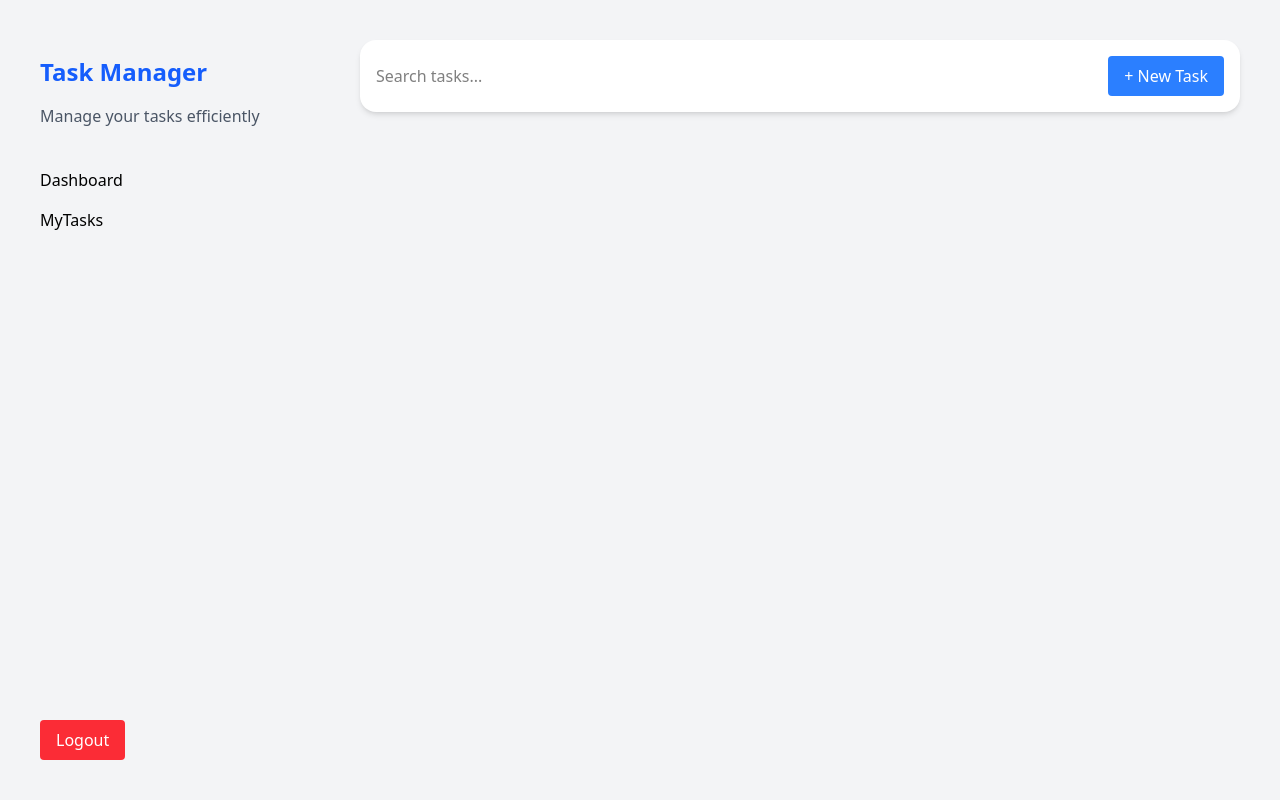
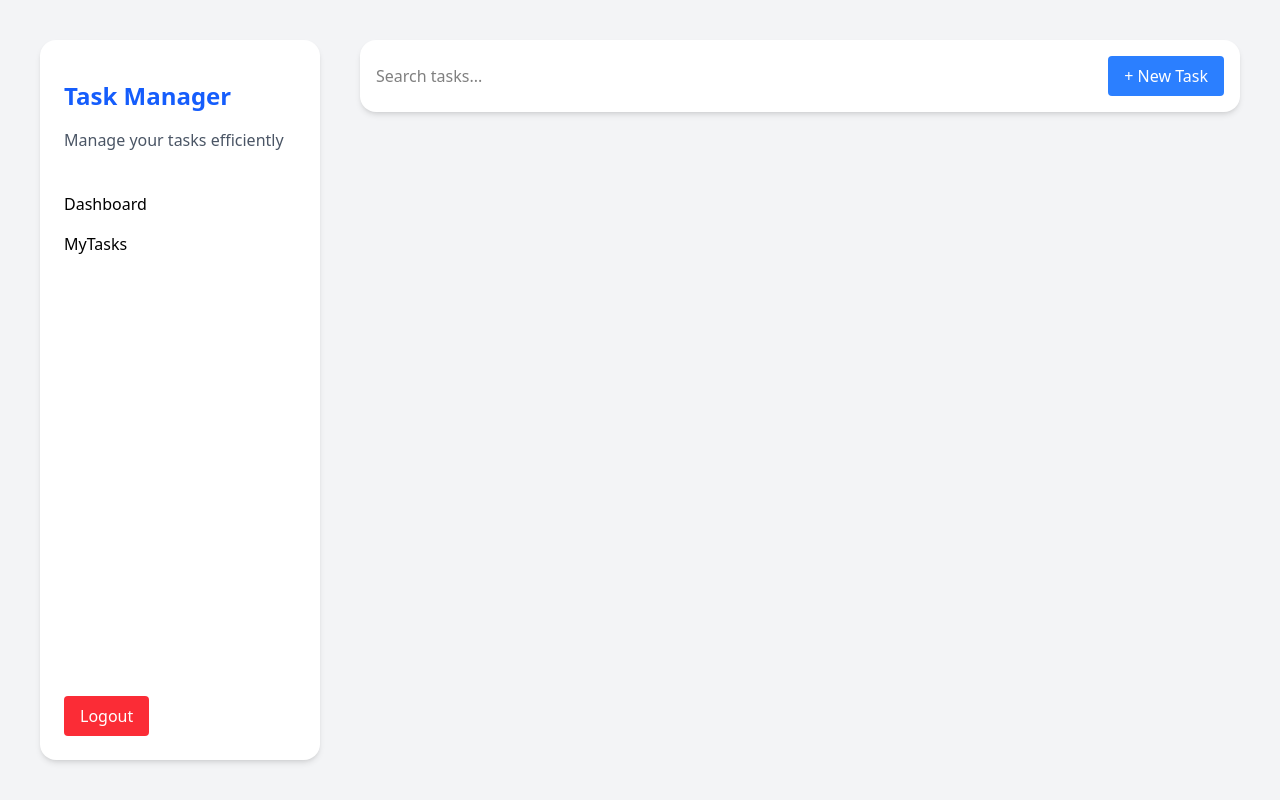
Before and after one commit to Safdari10/task-manager, a Next.js app in the folder frontend/: page /dashboard in a window 1280 px wide. Built offline with nearby package versions, Linux system fonts and the light colour scheme.

Commit message:
Enhances side panel styling for improved UI
Applies padding, background color, rounded corners, and shadow to the side panel for a cleaner and more modern appearance. Improves visual hierarchy and distinguishes the panel from the background.

```diff
--- a/frontend/src/app/dashboard/components/SidePanel.tsx
+++ b/frontend/src/app/dashboard/components/SidePanel.tsx
@@ -4,7 +4,7 @@ import MyTasks from "./MyTasks";
 
 const SidePanel = () => {
   return (
-    <div className="flex flex-col items-start justify-between h-full">
+    <div className="flex flex-col items-start justify-between h-full p-6 bg-white rounded-2xl shadow-md">
       <div className="flex flex-col items-start justify-center gap-4 pt-4">
         <div className="mb-6">
           <h1 className="text-2xl font-bold text-blue-600">Task Manager</h1>
```
